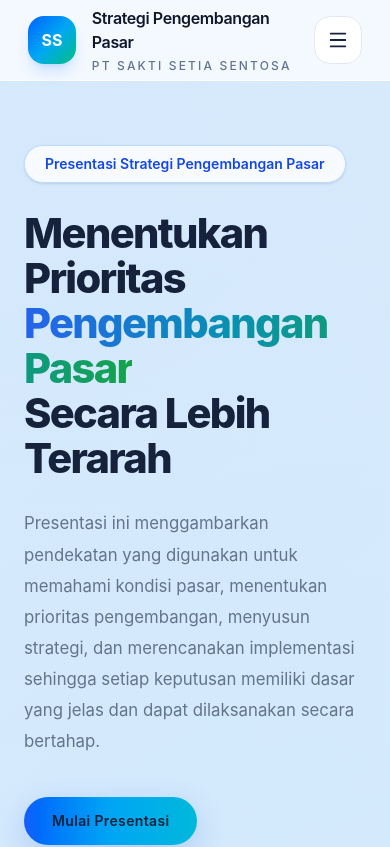
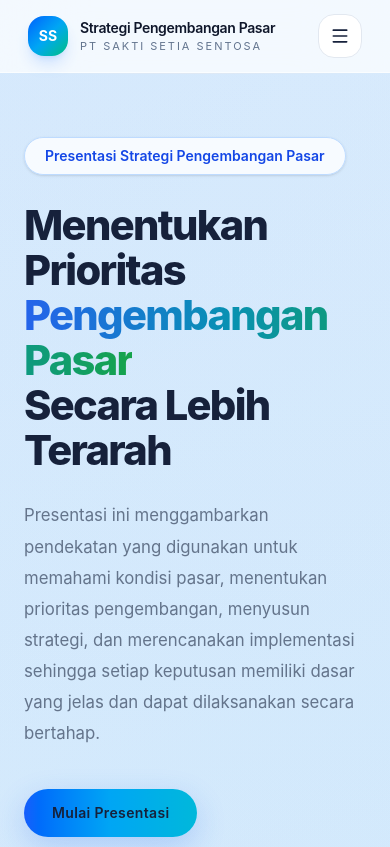
Before and after one commit to dawudsw0491-cell/market-strategy-presentation, a Next.js app: page / in a window 390 px wide. Shown: the top 847 px of the page. Built offline with nearby package versions, Linux system fonts and the light colour scheme.

Commit message:
style: improve mobile navigation experience

```diff
--- a/components/layout/navbar.tsx
+++ b/components/layout/navbar.tsx
@@ -6,26 +6,11 @@ import { usePathname } from "next/navigation";
 import { useState } from "react";
 
 const navigation = [
-  {
-    title: "Beranda",
-    href: "/",
-  },
-  {
-    title: "Analisis Kondisi",
-    href: "/analisis-kondisi",
-  },
-  {
-    title: "Strategi",
-    href: "/strategi-pengembangan",
-  },
-  {
-    title: "Implementasi",
-    href: "/rencana-implementasi",
-  },
-  {
-    title: "Rekomendasi",
-    href: "/rekomendasi",
-  },
+  { title: "Beranda", href: "/" },
+  { title: "Analisis Kondisi", href: "/analisis-kondisi" },
+  { title: "Strategi", href: "/strategi-pengembangan" },
+  { title: "Implementasi", href: "/rencana-implementasi" },
+  { title: "Rekomendasi", href: "/rekomendasi" },
 ];
 
 export default function Navbar() {
@@ -33,22 +18,22 @@ export default function Navbar() {
   const [open, setOpen] = useState(false);
 
   return (
-    <header className="sticky top-0 z-50 border-b border-white/60 bg-white/72 backdrop-blur-2xl">
-      <div className="container-app flex h-20 items-center justify-between">
+    <header className="sticky top-0 z-50 border-b border-white/60 bg-white/80 backdrop-blur-2xl supports-[backdrop-filter]:bg-white/70">
+      <div className="container-app flex h-[72px] items-center justify-between lg:h-20">
         <Link
           href="/"
-          className="flex items-center gap-4"
+          className="flex items-center gap-3"
         >
-          <div className="flex h-12 w-12 items-center justify-center rounded-2xl bg-gradient-to-br from-blue-600 via-sky-500 to-emerald-500 text-base font-bold text-white shadow-lg shadow-blue-500/20">
+          <div className="flex h-10 w-10 items-center justify-center rounded-2xl bg-gradient-to-br from-blue-600 via-sky-500 to-emerald-500 text-sm font-bold text-white shadow-lg shadow-blue-500/20 lg:h-12 lg:w-12 lg:text-base">
             SS
           </div>
 
           <div className="leading-tight">
-            <div className="text-base font-semibold tracking-tight text-slate-900">
+            <div className="text-sm font-semibold tracking-tight text-slate-900 lg:text-base">
               Strategi Pengembangan Pasar
             </div>
 
-            <div className="mt-1 text-xs font-medium uppercase tracking-[0.18em] text-slate-500">
+            <div className="mt-0.5 text-[11px] uppercase tracking-[0.18em] text-slate-500 lg:text-xs">
               PT Sakti Setia Sentosa
             </div>
           </div>
@@ -65,7 +50,7 @@ export default function Navbar() {
                 className={`rounded-full px-5 py-2.5 text-sm font-medium transition-all duration-300 ${
                   active
                     ? "bg-gradient-to-r from-blue-600 to-sky-500 text-white shadow-lg shadow-blue-500/20"
-                    : "text-slate-600 hover:bg-white hover:text-slate-900 hover:shadow-md"
+                    : "text-slate-600 hover:bg-slate-100 hover:text-slate-900"
                 }`}
               >
                 {item.title}
@@ -76,15 +61,20 @@ export default function Navbar() {
 
         <button
           onClick={() => setOpen(!open)}
-          className="rounded-2xl border border-slate-200 bg-white p-3 transition duration-300 hover:border-blue-200 hover:bg-blue-50 xl:hidden"
+          aria-label="Toggle navigation"
+          className="flex h-11 w-11 items-center justify-center rounded-2xl border border-slate-200 bg-white transition hover:border-blue-200 hover:bg-slate-50 xl:hidden"
         >
-          {open ? <X size={22} /> : <Menu size={22} />}
+          {open ? <X size={20} /> : <Menu size={20} />}
         </button>
       </div>
 
-      {open && (
-        <div className="border-t border-slate-200/70 bg-white/95 backdrop-blur-xl xl:hidden">
-          <div className="container-app flex flex-col gap-2 py-5">
+      <div
+        className={`overflow-hidden transition-all duration-300 xl:hidden ${
+          open ? "max-h-96 border-t border-slate-200" : "max-h-0"
+        }`}
+      >
+        <nav className="container-app bg-white py-4">
+          <div className="space-y-2">
             {navigation.map((item) => {
               const active = pathname === item.href;
 
@@ -93,7 +83,7 @@ export default function Navbar() {
                   key={item.href}
                   href={item.href}
                   onClick={() => setOpen(false)}
-                  className={`rounded-2xl px-5 py-3 text-sm font-medium transition ${
+                  className={`flex min-h-[48px] items-center rounded-2xl px-4 text-sm font-medium transition ${
                     active
                       ? "bg-gradient-to-r from-blue-600 to-sky-500 text-white"
                       : "text-slate-700 hover:bg-slate-100"
@@ -104,8 +94,8 @@ export default function Navbar() {
               );
             })}
           </div>
-        </div>
-      )}
+        </nav>
+      </div>
     </header>
   );
 }
```
